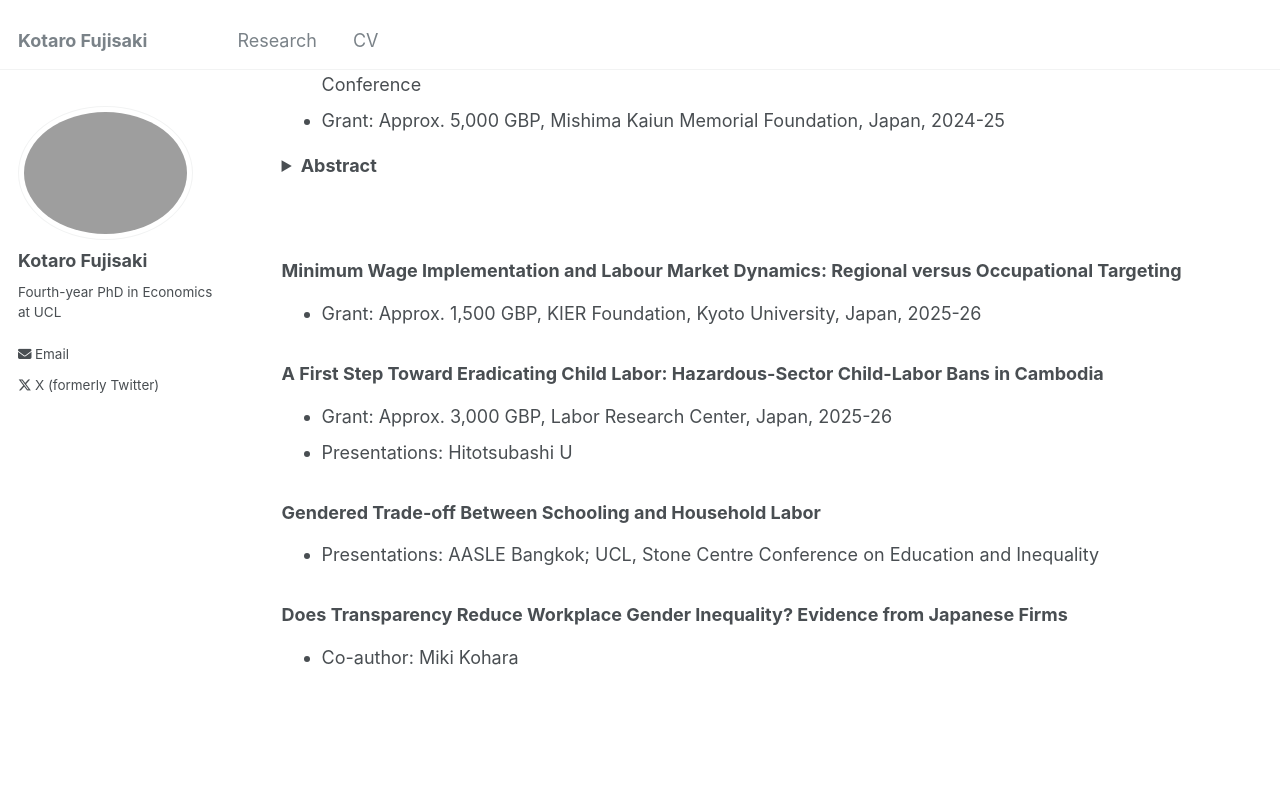
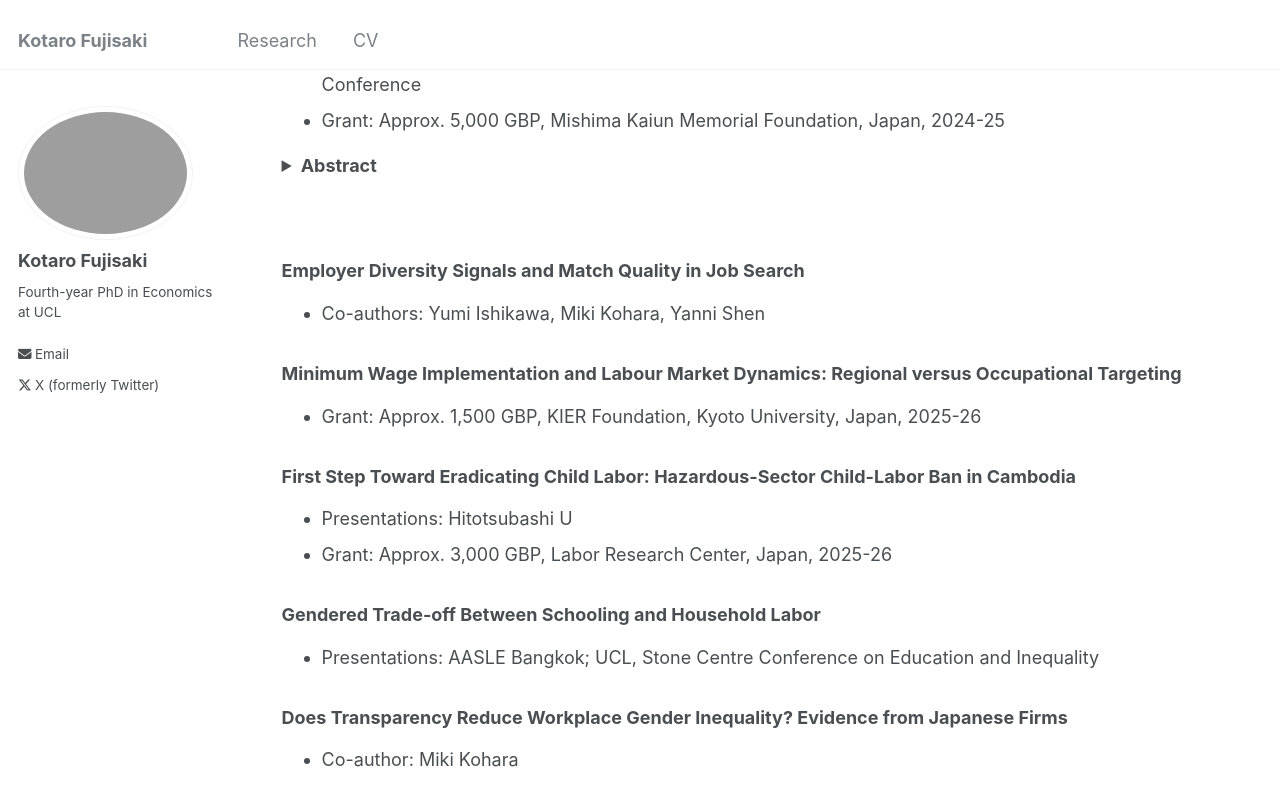
Before and after one commit to Kotaro-Fujisaki/kotaro-fujisaki.github.io, a Jekyll site: the page built from _pages/publications.md, in a window 1280 px wide and 900 px high, scrolled down 614 px. Shown: the top 806 px of the window. Built offline with Jekyll 4.4.1, drawn with Linux system fonts in a browser that asks for light colours.

Commit message:
Update publications.md
Signed-off-by: Kotaro-Fujisaki <163865887+Kotaro-Fujisaki@users.noreply.github.com>

```diff
--- a/_pages/publications.md
+++ b/_pages/publications.md
@@ -33,12 +33,15 @@ author_profile: true
 </details>
 <br>
 
+### Employer Diversity Signals and Match Quality in Job Search
+* Co-authors: Yumi Ishikawa, Miki Kohara, Yanni Shen
+
 ### Minimum Wage Implementation and Labour Market Dynamics: Regional versus Occupational Targeting
 * Grant: Approx. 1,500 GBP, KIER Foundation, Kyoto University, Japan, 2025-26
 
-### A First Step Toward Eradicating Child Labor: Hazardous-Sector Child-Labor Bans in Cambodia
+### First Step Toward Eradicating Child Labor: Hazardous-Sector Child-Labor Ban in Cambodia
+* Presentations: Hitotsubashi U
 * Grant: Approx. 3,000 GBP, Labor Research Center, Japan, 2025-26
-* Presentations: Hitotsubashi U
 
 ### Gendered Trade-off Between Schooling and Household Labor
 * Presentations: AASLE Bangkok; UCL, Stone Centre Conference on Education and Inequality
```
